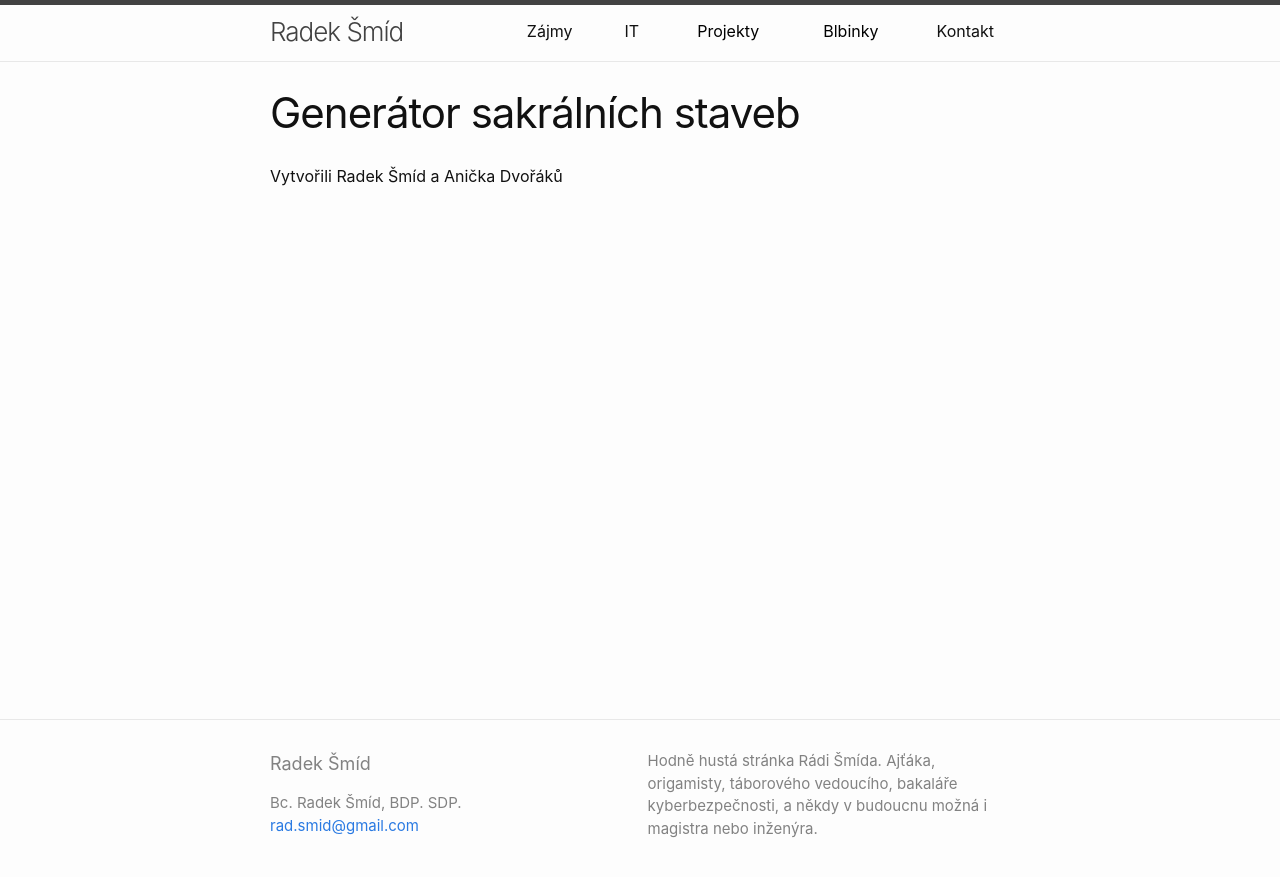
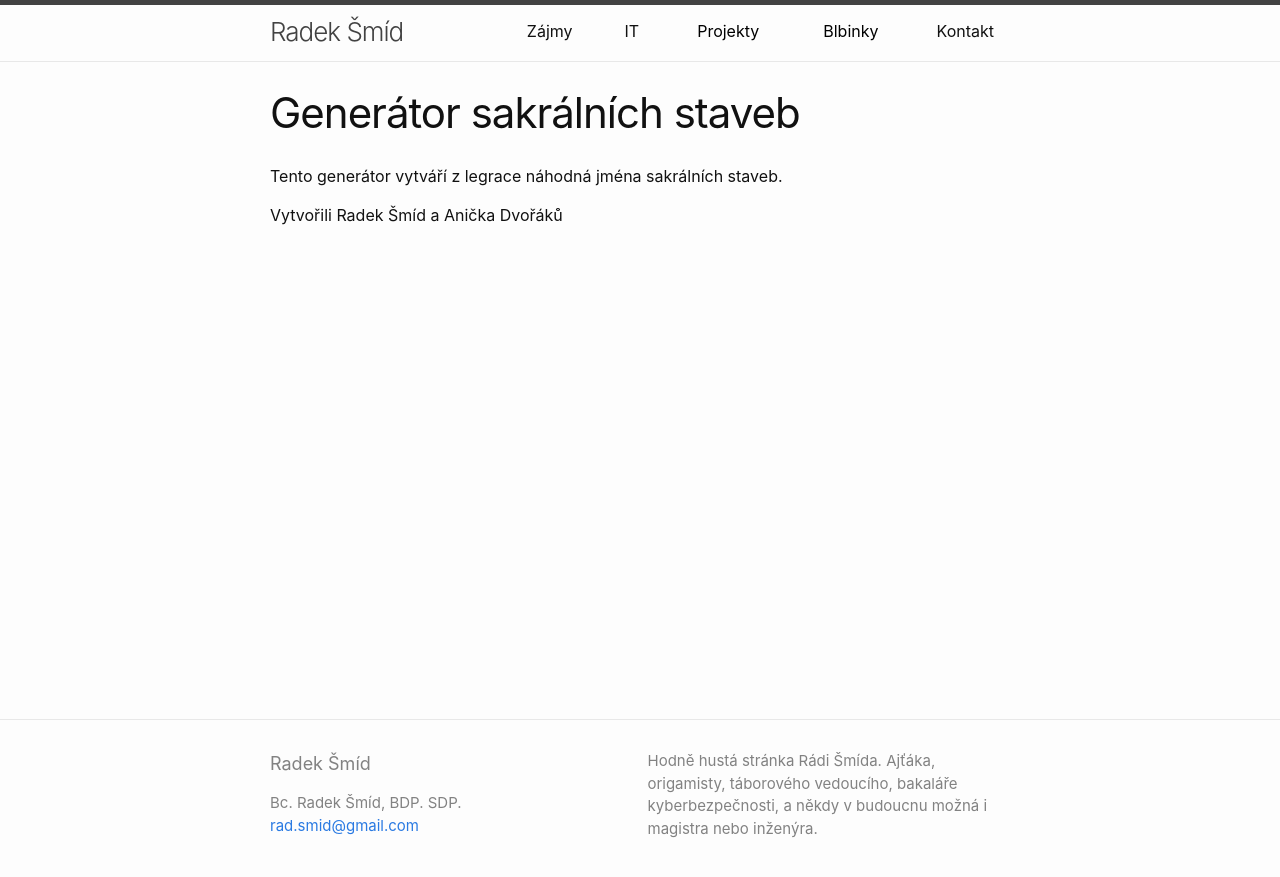
Before and after one commit to Smidra/rada.smid.io-site, a Jekyll site: the page built from blbinky/chramy.md, in a window 1280 px wide. Shown: the top 877 px of the page. Built offline with Jekyll 4.4.1, drawn with Linux system fonts in a browser that asks for light colours.

Commit message:
update chrámy

```diff
--- a/blbinky/chramy.md
+++ b/blbinky/chramy.md
@@ -4,6 +4,8 @@ title: Generátor sakrálních staveb
 permalink: /chramy/
 ---
 
+Tento generátor vytváří z legrace náhodná jména sakrálních staveb.
+
 <!-- STAVBA -->
 
 Vytvořili Radek Šmíd a Anička Dvořáků
```
